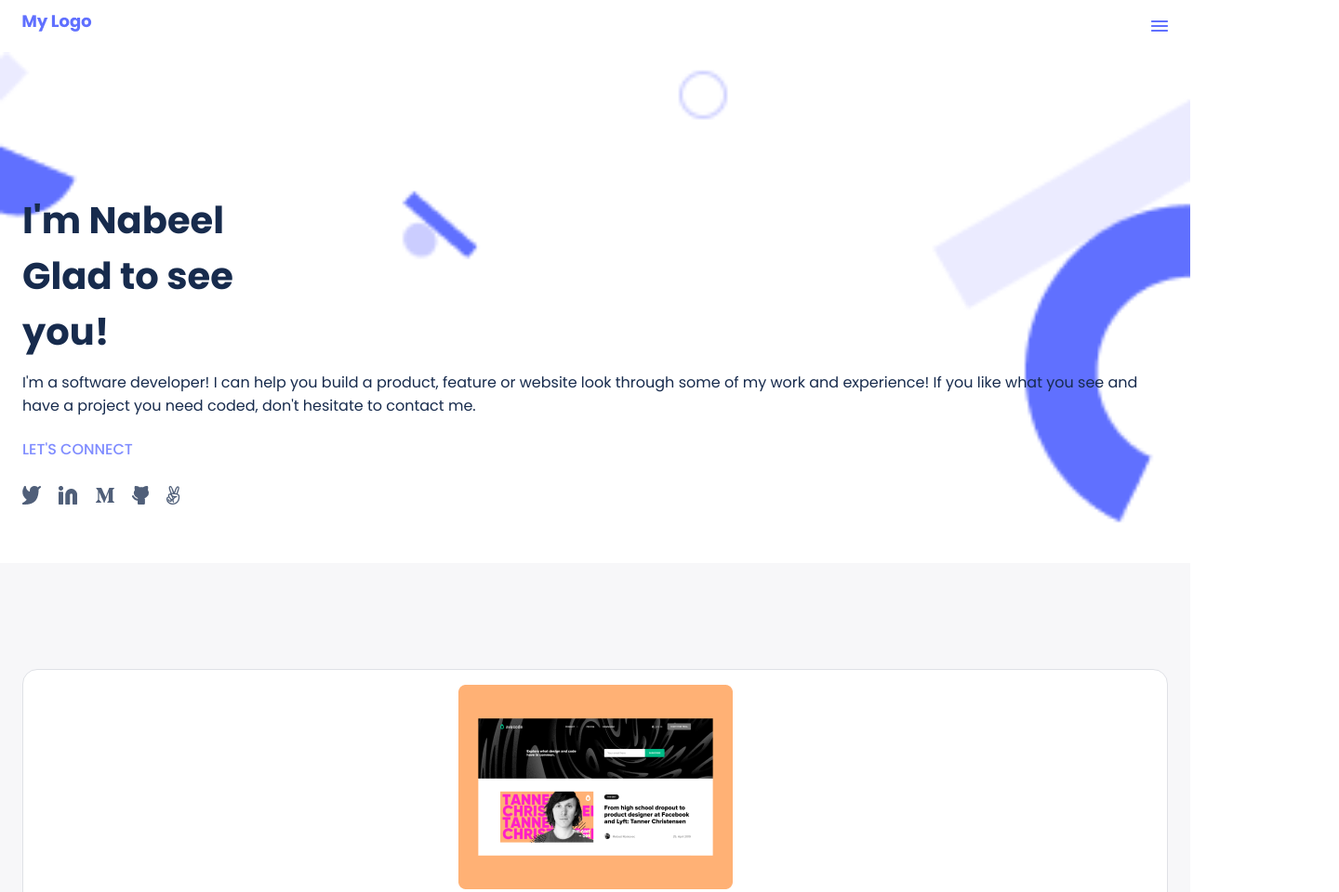
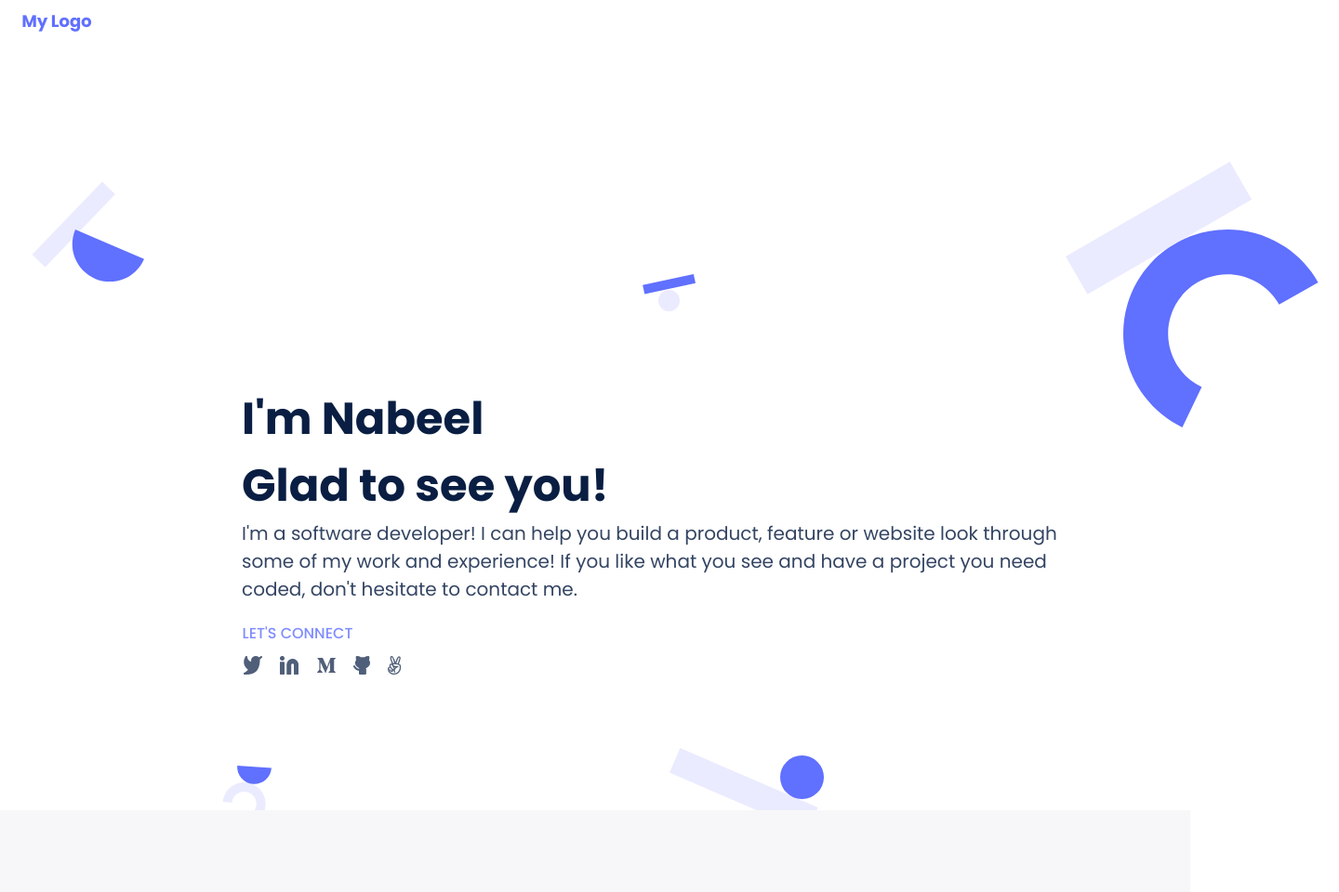
Before and after one commit to studiosnabeel/My-Portfolio, a website: page index.html in a window 1280 px wide. Shown: the top 960 px of the page at 93% size, 1440 px wide, since content can reach past the window. Drawn offline with Linux system fonts and the light colour scheme.

Commit message:
Add media query to Hero section

```diff
--- a/index.html
+++ b/index.html
@@ -17,7 +17,7 @@
       <nav>
         <a href=""><img src="./Pictures/My Logo.png" alt="" /> </a>
         <a href="">
-          <img src="./Pictures/Union.png" alt="Menu bar" />
+          <img class="burger-menu" src="./Pictures/Union.png" alt="Menu bar" />
         </a>
       </nav>
     </header>
@@ -26,9 +26,7 @@
       <h1>
         I'm Nabeel
         <br />
-        Glad to see
-        <br />
-        you!
+        Glad to see you!
       </h1>
 
       <p>
--- a/style.css
+++ b/style.css
@@ -613,3 +613,51 @@ footer .btn:active {
   color: white;
   background: #2230d2;
 }
+
+@media screen and (min-width: 768px) {
+  #toolbar {
+    display: flex;
+    justify-content: space-around;
+    align-items: space-around;
+  }
+
+  .burger-menu {
+    display: none;
+  }
+
+  .hero {
+    align-items: center;
+    background-image: url(./desktopPics/Hero\ Desktop\ Background.svg);
+    background-size: 100% auto;
+    width: 1440px;
+    height: 916px;
+  }
+
+  .hero h1 {
+    margin: 120px 0 0 0;
+    font-size: 48px;
+    color: #091e42;
+    width: 920px;
+    height: 122px;
+    font-weight: 700;
+    align-items: center;
+  }
+
+  .hero p {
+    padding: 10px 0 0 0;
+    width: 920px;
+    height: 98px;
+    font-style: normal;
+    font-weight: 400;
+    font-size: 20px;
+    color: #344563;
+  }
+
+  .hero h6 {
+    margin: 10px 800px 0 0;
+  }
+
+  .social-container {
+    margin: 0 746px 0 0;
+  }
+}
```
Also changed, not shown: desktopPics/Hero Desktop Background.svg (renamed from Desktop Pics/Hero Desktop Background.svg).
